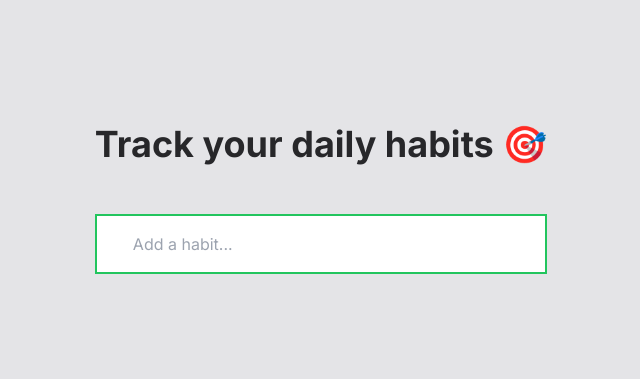
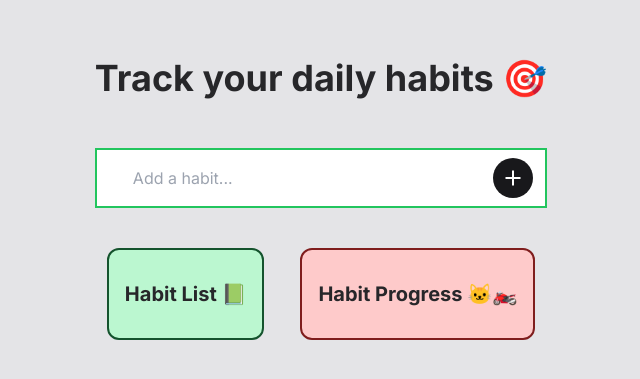
Before and after one commit to subhraneel2005/Habit-Tracker, a Next.js app: page /homepage in a window 1280 px wide. Shown: the part 201-580 px from the top of the page, without its empty margins (319-959 px from the left). Built offline with nearby package versions, Linux system fonts and the light colour scheme.

Commit message:
ui updated #2

```diff
--- a/src/app/habits/layout.tsx
+++ /dev/null
@@ -1,9 +0,0 @@
-export default function RootLayout({
-    children,
-  }: Readonly<{
-    children: React.ReactNode;
-  }>) {
-    return (
-      <div>{children}</div>
-    );
-  }
--- a/src/app/habits/page.tsx
+++ /dev/null
@@ -1,7 +0,0 @@
-export default function Habits(){
-    return(
-        <main>
-
-        </main>
-    )
-}
--- a/src/app/homepage/page.tsx
+++ b/src/app/homepage/page.tsx
@@ -1,3 +1,5 @@
+import { IoMdAdd } from "react-icons/io";
+
 export default function Homepage(){
     return (
     <main className='bg-zinc-200 text-zinc-800 min-h-screen w-full flex justify-center items-center select-none px-4'>
@@ -5,7 +7,11 @@ export default function Homepage(){
                 <h1 className='text-4xl font-bold'>Track your daily habits 🎯</h1>
                 <div className='flex justify-between items-center bg-white border-2 px-3 py-1 border-green-500 mt-[50px]'>
                 <input type="text" placeholder="Add a habit..." className='rounded-md border-none outline-none px-6 py-3'/>
-                {/* <IoAdd size={40} className='bg-zinc-900 text-white cursor-pointer rounded-full p-2' /> */}
+                 <IoMdAdd size={40} className='bg-zinc-900 text-white cursor-pointer rounded-full p-2' />
+                </div>
+                <div className="flex justify-between px-3 mt-10 md:gap-0 gap-4">
+                    <div className=" bg-green-200 hover:bg-green-400 duration-300 cursor-pointer border-2 border-green-900 text-zinc-800 py-[30px] px-4 rounded-xl flex justify-center items-center"><p className="font-bold text-xl">Habit List 📗</p></div>
+                    <div className=" bg-red-200 border-2 cursor-pointer hover:bg-red-400 duration-300 border-red-900 text-zinc-800 py-[30px] px-4 rounded-xl flex justify-center items-center"><p className="font-bold text-xl">Habit Progress 🐱‍🏍</p></div>
                 </div>
             </div>
     </main>
```
Also changed, not shown: package.json (+5 -4 lines), 1 other file (tests, documents, lock files or other folders).
